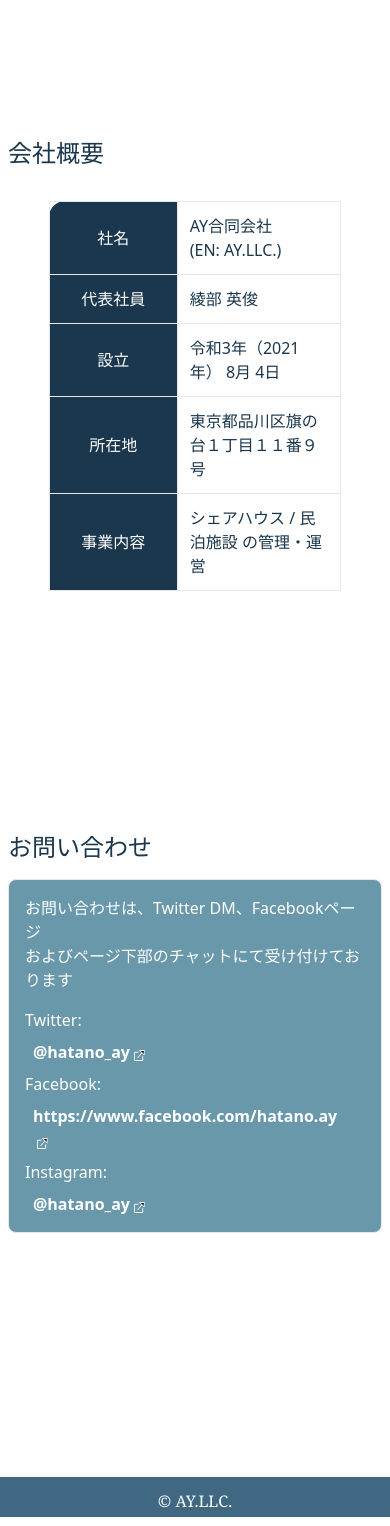
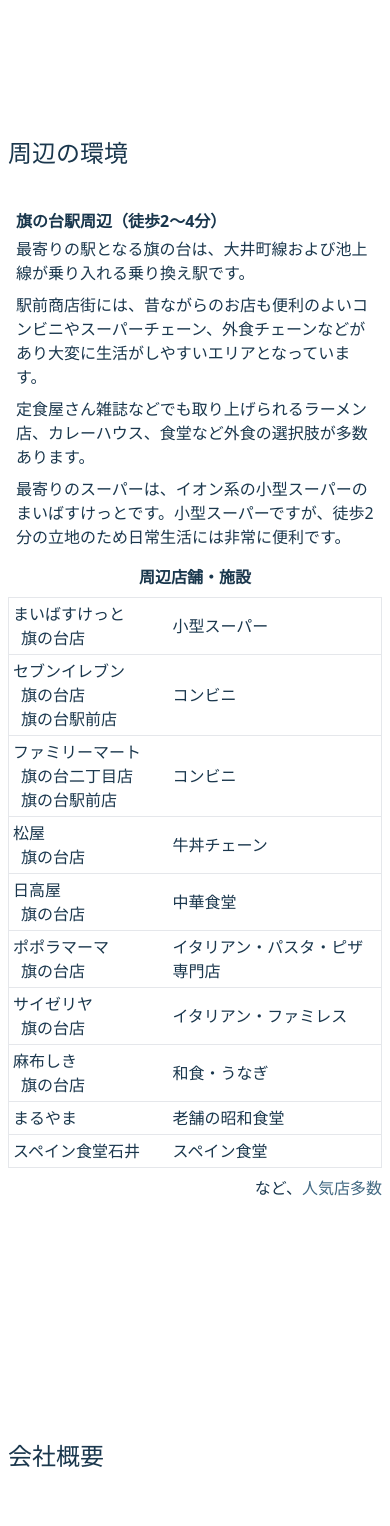
Before and after one commit to aya-eiya/aya-eiya.github.io, a Next.js app in the folder company-site/: page / in a window 390 px wide. Shown: the part 6040-7566 px from the top of the page. Built offline with nearby package versions, Linux system fonts and the light colour scheme.

Commit message:
add surroundings

```diff
--- a/company-site/components/Layout.tsx
+++ b/company-site/components/Layout.tsx
@@ -63,7 +63,7 @@
         >
           <div>{children}</div>
         </main>
-        <section className="h-60"></section>
+        <hr className="h-60 border-none" />
         <footer className="h-10 bg-brand-base p-3 w-full absolute bottom-0">
           <p className="text-center font-serif text-white">&copy; AY.LLC.</p>
         </footer>
--- a/company-site/components/TopNavi.tsx
+++ b/company-site/components/TopNavi.tsx
@@ -51,6 +51,11 @@
         </li>
         <li className="text-right">
           <div className="h-10 pt-2 text-gray-800 hover:text-gray-500 cursor-pointer">
+            <a onClick={() => push('/surroundings')}>周辺の環境</a>
+          </div>
+        </li>
+        <li className="text-right">
+          <div className="h-10 pt-2 text-gray-800 hover:text-gray-500 cursor-pointer">
             <a onClick={() => push('/company')}>会社概要</a>
           </div>
         </li>
--- a/company-site/components/contents/company.tsx
+++ b/company-site/components/contents/company.tsx
@@ -5,7 +5,7 @@
   return (
     <>
       <HeadLine id="company">会社概要</HeadLine>
-      <div className="flex pt-4 content-center flex-col w-3/4 mx-auto">
+      <div className="mt-10 flex content-center flex-col w-3/4 mx-auto">
         <table className="table-fixed mt-4">
           <tbody>
             <tr>
--- a/company-site/components/contents/inquiry.tsx
+++ b/company-site/components/contents/inquiry.tsx
@@ -6,7 +6,7 @@
   return (
     <>
       <HeadLine id="inquiry">お問い合わせ</HeadLine>
-      <div className="mx-auto mt-4">
+      <div className="mt-10 mx-auto">
         <div className="border rounded-lg p-4 mx-2 text-white bg-brand-light">
           <p className="mb-4">
             お問い合わせは、Twitter DM、Facebookページ
--- a/company-site/components/contents/office.tsx
+++ b/company-site/components/contents/office.tsx
@@ -5,7 +5,6 @@
   return (
     <>
       <HeadLine id="office">コワーキングスペース</HeadLine>
-
       <div className="mt-10 mx-2">
         <p className="mb-2">
           住民用のオフィススペースについて、コワーキングスペースやレンタルオフィスとしてご利用いただけるプランをご用意しております
--- /dev/null
+++ b/company-site/components/contents/surroundings.tsx
@@ -0,0 +1,114 @@
+import { ReactElement } from 'react'
+import HeadLine from '../HeadLine'
+
+export default function Surroundings(): ReactElement {
+  return (
+    <>
+      <HeadLine id="surroundings">周辺の環境</HeadLine>
+      <div className="mt-10 mx-2">
+        <section>
+          <div className="mx-2">
+            <h3 className="my-1 font-semibold">旗の台駅周辺（徒歩2〜4分）</h3>
+            <div className="mb-4 flex flex-row md:flex-col">
+              <div className=""></div>
+              <div className="">
+                <p className="mb-2">
+                  最寄りの駅となる旗の台は、大井町線および池上線が乗り入れる乗り換え駅です。
+                </p>
+                <p className="mb-2">
+                  駅前商店街には、昔ながらのお店も便利のよいコンビニやスーパーチェーン、外食チェーンなどがあり大変に生活がしやすいエリアとなっています。
+                </p>
+                <p className="mb-2">
+                  定食屋さん雑誌などでも取り上げられるラーメン店、カレーハウス、食堂など外食の選択肢が多数あります。
+                </p>
+                <p>
+                  最寄りのスーパーは、イオン系の小型スーパーのまいばすけっとです。小型スーパーですが、徒歩2分の立地のため日常生活には非常に便利です。
+                </p>
+              </div>
+            </div>
+          </div>
+          <table className="border w-full">
+            <caption className="mb-2 font-semibold">周辺店舗・施設</caption>
+            <tbody>
+              <tr className="border-b">
+                <td className="p-1 w-40 md:w-auto">
+                  まいばすけっと
+                  <span className="mx-2 block md:inline">旗の台店</span>
+                </td>
+                <td className="p-1">小型スーパー</td>
+              </tr>
+              <tr className="border-b">
+                <td className="p-1">
+                  セブンイレブン
+                  <span className="mx-2 block md:inline">旗の台店</span>
+                  <span className="mx-2 block md:inline">旗の台駅前店</span>
+                </td>
+                <td className="p-1">コンビニ</td>
+              </tr>
+              <tr className="border-b">
+                <td className="p-1">
+                  ファミリーマート
+                  <span className="ml-2 block md:inline">旗の台二丁目店</span>
+                  <span className="ml-2 block md:inline">旗の台駅前店</span>
+                </td>
+                <td className="p-1">コンビニ</td>
+              </tr>
+              <tr className="border-b">
+                <td className="p-1">
+                  松屋
+                  <span className="mx-2 block md:inline">旗の台店</span>
+                </td>
+                <td className="p-1">牛丼チェーン</td>
+              </tr>
+              <tr className="border-b">
+                <td className="p-1">
+                  日高屋
+                  <span className="mx-2 block md:inline">旗の台店</span>
+                </td>
+                <td className="p-1">中華食堂</td>
+              </tr>
+              <tr className="border-b">
+                <td className="p-1">
+                  ポポラマーマ
+                  <span className="mx-2 block md:inline">旗の台店</span>
+                </td>
+                <td className="p-1">イタリアン・パスタ・ピザ専門店</td>
+              </tr>
+              <tr className="border-b">
+                <td className="p-1">
+                  サイゼリヤ
+                  <span className="ml-2 block md:inline">旗の台店</span>
+                </td>
+                <td className="p-1">イタリアン・ファミレス</td>
+              </tr>
+              <tr className="border-b">
+                <td className="p-1">
+                  麻布しき<span className="ml-2 block md:inline">旗の台店</span>
+                </td>
+                <td className="p-1">和食・うなぎ</td>
+              </tr>
+              <tr className="border-b">
+                <td className="p-1">まるやま</td>
+                <td className="p-1">老舗の昭和食堂</td>
+              </tr>
+              <tr className="border-b">
+                <td className="p-1">スペイン食堂石井</td>
+                <td className="p-1">スペイン食堂</td>
+              </tr>
+            </tbody>
+          </table>
+          <p className="text-right pt-2">
+            など、
+            <a
+              target="_blank"
+              className="text-brand-base hover:text-brand-right"
+              href="https://tabelog.com/tokyo/A1317/A131712/R7912/rstLst/?svd=20221231&svt=1900&svps=2&LstRange=SF"
+            >
+              人気店多数
+            </a>
+          </p>
+        </section>
+      </div>
+    </>
+  )
+}
--- a/company-site/components/functions/meta.tsx
+++ b/company-site/components/functions/meta.tsx
@@ -12,7 +12,7 @@
       <link rel="icon" href="/favicon.ico" />
       <meta
         name="keywords"
-        content="シェアハウス,レンタルスペース,ギークハウス,コワーキング,空き家活用,東京シェアハウス,パーティルーム,撮影スタジオ,share house,rental space,co-working,sharing economy,party room,rental studio"
+        content="シェアハウス,レンタルスペース,ギークハウス,コワーキング,空き家活用,東京シェアハウス,パーティルーム,撮影スタジオ,品川区,旗の台,東急沿線,大井町線,浅草線,武蔵小山,西小山,戸越銀座,大岡山,自由が丘,五反田,share house,rental space,co-working,sharing economy,party room,rental studio"
       />
       <meta name="robots" content="index, follow" />
     </Head>
--- a/company-site/components/functions/ogp.tsx
+++ b/company-site/components/functions/ogp.tsx
@@ -18,7 +18,7 @@
       <meta property="og:site_name" content={titles.home} />
       <meta
         property="og:description"
-        content="戸建シェアハウス、レンタルスペースの運営を行うAY合同会社のホームページです。ITエンジニア向けを中心としたコンセプトシェアハウスを運営しており、起業家やITエンジニアに人気の物件となっております。"
+        content="品川区にて戸建シェアハウス、レンタルスペースの運営を行うAY合同会社のホームページです。ITエンジニア向けを中心としたコンセプトシェアハウスを運営しており、起業家やITエンジニアに人気の物件となっております。"
       />
       <meta
         property="og:image"
--- a/company-site/pages/index.tsx
+++ b/company-site/pages/index.tsx
@@ -8,6 +8,7 @@
 import Meta from '../components/functions/meta'
 import Ogp from '../components/functions/ogp'
 import Layout from '../components/Layout'
+import Surroundings from '../components/contents/surroundings'
 
 export default function HomePage(): ReactElement {
   return (
@@ -23,6 +24,8 @@
         <hr className="h-44 border-0" />
         <Office />
         <hr className="h-44 border-0" />
+        <Surroundings />
+        <hr className="h-44 border-0" />
         <Company />
         <hr className="h-44 border-0" />
         <Inquiry />
```
